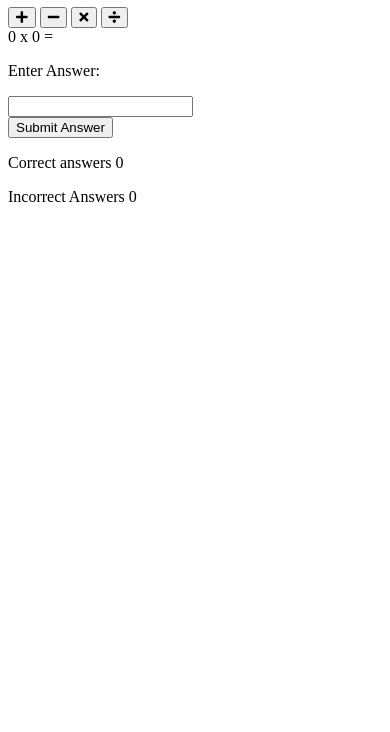
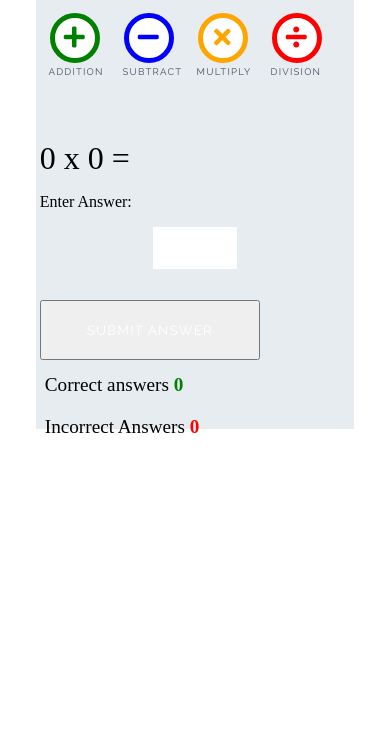
Before and after one commit to AlexAntony3/lovemaths, a plain HTML site: page index.html in a window 390 px wide. Shown: the part 112-844 px from the top of the page. Drawn offline with Linux system fonts and the light colour scheme.

Commit message:
add styles for game

```diff
--- /dev/null
+++ b/assets/css/style.css
@@ -0,0 +1,298 @@
+Skip to content
+Search or jump to…
+Pull requests
+Issues
+Codespaces
+Marketplace
+Explore
+
+@AlexAntony3
+Code-Institute-Solutions
+/
+love-maths-2.0-sourcecode
+Public template
+generated from Code-Institute-Org/gitpod-full-template
+Fork your own copy of Code-Institute-Solutions/love-maths-2.0-sourcecode
+Code
+Issues
+Pull requests
+1
+Actions
+Projects
+Security
+Insights
+love-maths-2.0-sourcecode/01-putting-the-basics-in-place/04-lets-get-stylish/assets/css/style.css
+@AJGreaves
+AJGreaves Add source code for let's get stylish lesson.
+Latest commit dc56e33 on Jan 28, 2021
+ History
+ 1 contributor
+252 lines (207 sloc)  3.57 KB
+
+/* --------- Global style */
+
+body {
+    background-color: white;
+    font-family: "Raleway", sans-serif;
+    color: #445361;
+    text-align: center;
+}
+
+/* --------- Heading */
+
+.heading {
+    text-align: center;
+    font-size: 2.5rem;
+}
+
+.logo {
+    height: 40px;
+    padding-right: 5px;
+}
+
+/* --------- Game layout */
+
+.game-area {
+    background-color: #E6ECF0;
+    box-sizing: border-box;
+    width: 85%;
+    height: 65vh;
+    max-height: 450px;
+    max-width: 830px;
+    margin-left: auto;
+    margin-right: auto;
+    padding: 1%;
+}
+
+.question-area {
+    width: 50%;
+    font-size: 2rem;
+    margin: auto;
+    padding: 50px 0;
+}
+
+.question-area span {
+    padding: 0 15px;
+}
+
+.score-area {
+    margin: 5px auto;
+    width: 60%;
+    font-size: 1.2rem;
+}
+
+.controls-area {
+    width: 85%;
+    margin: 30px auto;
+}
+
+#score {
+    color: green;
+    font-weight: bold;
+}
+
+#incorrect {
+    color: red;
+    font-weight: bold;
+}
+
+.answer-message {
+    display: none;
+    font-size: 1rem;
+}
+
+#answer-box {
+    border: none;
+    color: #445361;
+    display: inline-block;
+    height: 40px;
+    width: 80px;
+    font-size: 1.2rem;
+}
+
+.scores {
+    display: inline-block;
+    padding: 25px;
+}
+
+/* --------- Buttons */
+
+.btn {
+    width: 220px;
+    height: 60px;
+    font-family: "Raleway", sans-serif;
+    text-transform: uppercase;
+    letter-spacing: 1.2px;
+    color: white;
+}
+
+.btn:focus {
+    outline: none;
+}
+
+.btn--big {
+    padding-top: 10px;
+    border-radius: 50%;
+    background-color: white;
+    border: 10px solid;
+    width: 100px;
+    height: 100px;
+    font-size: 3.2rem;
+    margin: 0 30px;
+    transition: all 0.5s;
+}
+
+.btn--big::after{
+    content: attr(data-type);
+    font-size: 1rem;
+    color: #445361;
+    position: relative;
+    left: -0.5em;
+}
+
+.btn--blue {
+    border-color: blue;
+    color: blue;
+}
+
+.btn--blue:active,
+.btn--blue:hover {
+    background-color: darkblue;
+    color: white;
+}
+
+.btn--orange {
+    border-color: orange;
+    color: orange;
+}
+
+.btn--orange:active,
+.btn--orange:hover {
+    background-color: darkorange;
+    color: white;
+}
+
+.btn--red {
+    border-color: red;
+    color: red;
+}
+
+.btn--red:active,
+.btn--red:hover {
+    background-color: darkred;
+    color: white;
+}
+
+.btn--green {
+    border-color: green;
+    color: green;
+}
+
+.btn--green:active,
+.btn--green:hover {
+    background-color: darkgreen;
+    color: white;
+}
+
+.btn--gray {
+    margin-top: 25px;
+    background-color: #445361;
+    border: 1px transparent;
+    border-radius: 20px;
+}
+
+.btn--gray:active,
+.btn--gray:hover {
+    background-color: #0d1013;
+}
+
+/* --------- Media queries */
+
+@media (max-width: 414px) {
+    .controls-area {
+        width: 100%;
+    }
+
+    .btn--big {
+        margin: 0 10px;
+        padding: 5px;
+        border: 5px solid;
+        width: 50px;
+        height: 50px;
+        font-size: 1.5rem;
+    }
+
+    .btn--big::after {
+        font-size: 0.6rem;
+        left: -0.7rem;
+    }
+
+    .question-area {
+        padding: 10% 0;
+        width: 100%;
+    }
+
+    .question-area span {
+        padding: 0;
+    }
+
+    .answer-message {
+        display: block;
+    }
+
+    #answer-box {
+        display: block;
+        margin: 0 auto;
+    }
+    .btn--gray {
+        margin-top: 0;
+    }
+
+    .score-area {
+        width: 100%;
+    }
+
+    .scores {
+        margin: 0.5em auto;
+        display: block;
+        padding: 5px;
+    }
+
+    .heading {
+        font-size: 2rem;
+    }
+}
+
+@media (max-width: 320px) {
+    .game-area {
+        height: 70vh;
+    }
+
+    .controls-area {
+        width: 75%;
+        margin: 10px auto;
+    }
+
+    .btn--big {
+        margin: 10px 10px;
+    }
+    .question-area {
+        padding: 10px 0;
+    }
+
+}
+Footer
+© 2023 GitHub, Inc.
+Footer navigation
+Terms
+Privacy
+Security
+Status
+Docs
+Contact GitHub
+Pricing
+API
+Training
+Blog
+About
+love-maths-2.0-sourcecode/style.css at master · Code-Institute-Solutions/love-maths-2.0-sourcecode
--- a/index.html
+++ b/index.html
@@ -19,16 +19,16 @@
 
     <div class="game-area">
         <div class="controls-area">
-            <button class="btn btn--big btn--green">
+            <button data-type="addition" class="btn btn--big btn--green">
                 <i class="fas fa-plus"></i>
             </button>
-            <button class="btn btn--big btn--blue">
+            <button data-type="subtract" class="btn btn--big btn--blue">
                 <i class="fas fa-minus"></i>
             </button>
-            <button class="btn btn--big btn--orange">
+            <button data-type="multiply" class="btn btn--big btn--orange">
                 <i class="fas fa-times"></i>
             </button>
-            <button class="btn btn--big btn--red">
+            <button data-type="division" class="btn btn--big btn--red">
                 <i class="fas fa-divide"></i>
             </button>
         </div>
@@ -41,7 +41,7 @@
             <p class="answer-message">Enter Answer:</p>
             <input type="number" id="answer-box">
         </div>
-        <button class="btn btn-gray">Submit Answer</button>
+        <button data-type="submit" class="btn btn-gray">Submit Answer</button>
 
     <div class="score-area">
         <p class="scores">Correct answers <span id="score">0</span></p>
```
